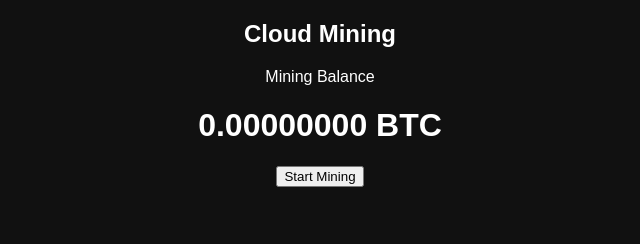
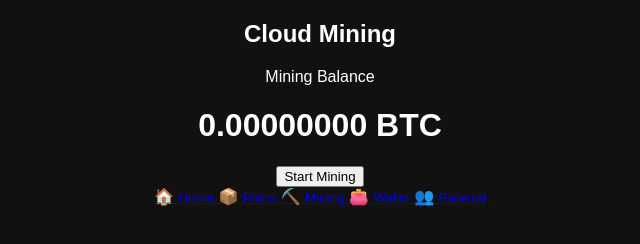
Before and after one commit to signaal2/HashRoom, a website: page mining.html in a window 1280 px wide. Shown: the whole page, without its empty margins (320-960 px from the left). Drawn offline with Linux system fonts and the light colour scheme.

Commit message:
Update mining.html

```diff
--- a/mining.html
+++ b/mining.html
@@ -15,6 +15,31 @@
 <button id="startBtn">Start Mining</button>
 
 <script src="script.js"></script>
+<nav class="bottom-nav">
+    <a href="index.html" class="nav-item">
+        <span>🏠</span>
+        <small>Home</small>
+    </a>
 
+    <a href="plans.html" class="nav-item">
+        <span>📦</span>
+        <small>Plans</small>
+    </a>
+
+    <a href="mining.html" class="nav-item">
+        <span>⛏️</span>
+        <small>Mining</small>
+    </a>
+
+    <a href="wallet.html" class="nav-item">
+        <span>👛</span>
+        <small>Wallet</small>
+    </a>
+
+    <a href="referral.html" class="nav-item">
+        <span>👥</span>
+        <small>Referral</small>
+    </a>
+</nav>
 </body>
 </html>
```
